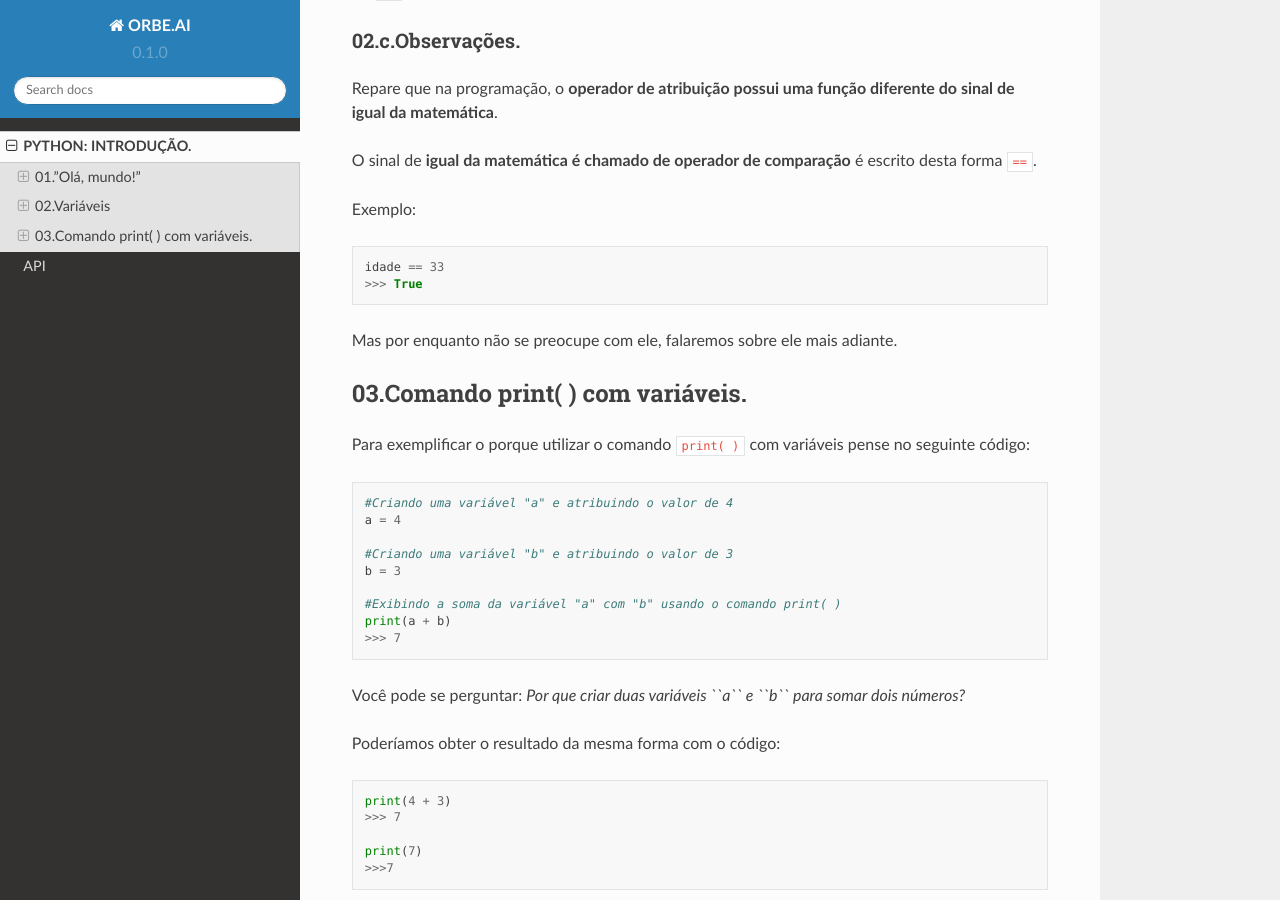
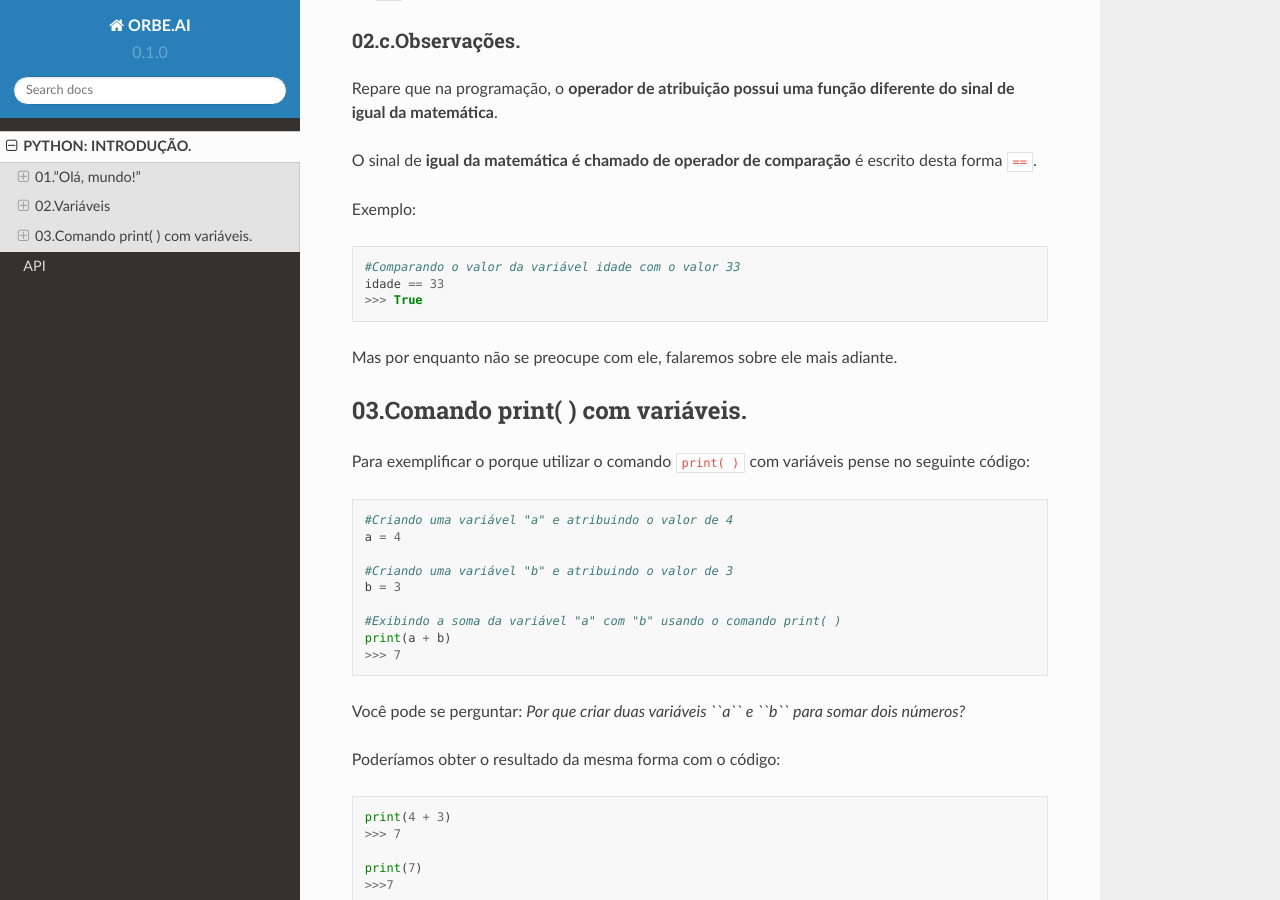
Before and after one commit to OrbeAI/rtd-python, a Sphinx documentation site: the page built from docs/source/python_introducao.rst, in a window 1280 px wide and 900 px high, scrolled down 1909 px. Built offline with Sphinx 7.4.7 and the Read the Docs theme 2.0.0, drawn with Linux system fonts in a browser that asks for light colours.

Commit message:
Update python_introducao.rst

```diff
--- a/docs/source/python_introducao.rst
+++ b/docs/source/python_introducao.rst
@@ -101,6 +101,7 @@ Exemplo:
 
 .. code-block:: python
 
+   #Comparando o valor da variável idade com o valor 33
    idade == 33
    >>> True
 
```
